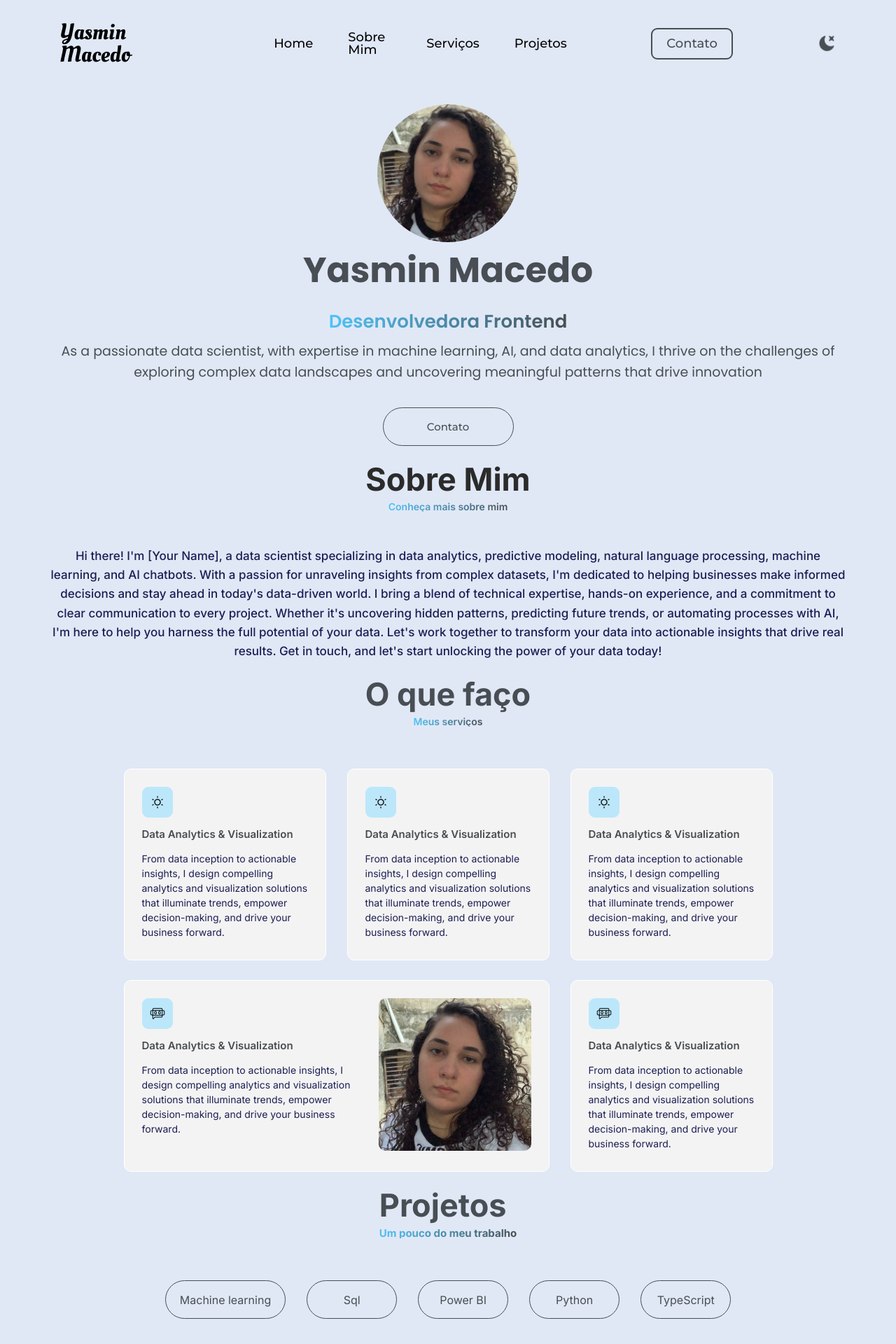
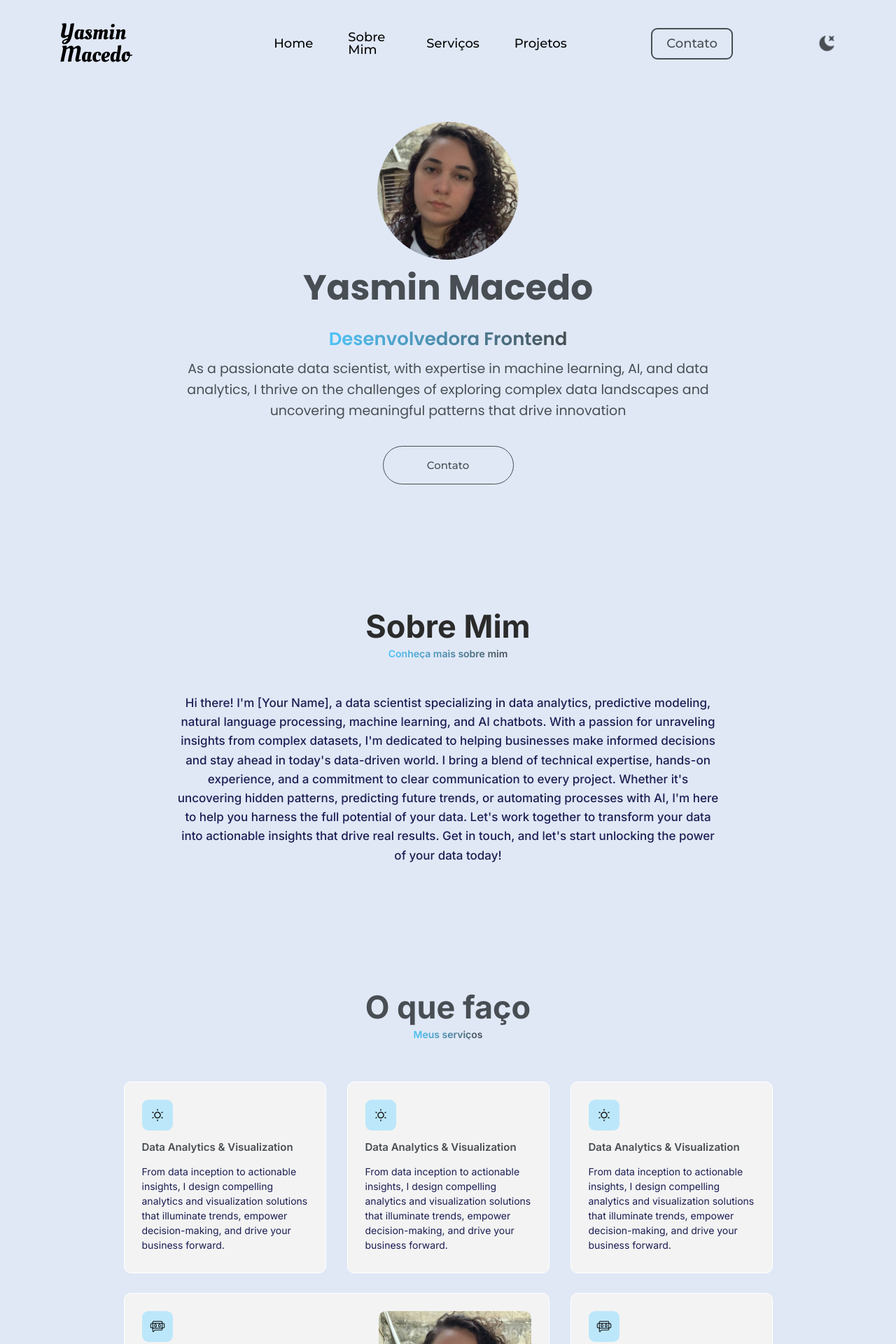
Before and after one commit to yasminmcedo11/portfolio, a Next.js app: page / in a window 1280 px wide. Shown: the top 1920 px of the page at 70% size. Built offline with nearby package versions, Linux system fonts and the light colour scheme.

Commit message:
fix: ajustando distancias entre as secoes

```diff
--- a/src/components/Contato/styles.module.css
+++ b/src/components/Contato/styles.module.css
@@ -3,7 +3,7 @@
 .section {
     display: flex;
     flex-direction: column;
-    margin: 1.5625rem 4.375rem;
+    margin: 11.25rem 4.375rem;
     align-items: center;
     justify-content: center;
     gap: 3.125rem;
@@ -147,4 +147,8 @@
     .redesContainer {
         flex-direction: column;
     }
+
+    .container {
+        margin-bottom: 0rem;
+    }
 }
--- a/src/components/Forms/styles.module.css
+++ b/src/components/Forms/styles.module.css
@@ -69,7 +69,7 @@
     height: 45px;
     background-color: #484E53;
     border-radius: 10px;
-    font-family: 'Raleway', sans-serif;
+    font-family: 'Inter', sans-serif;
     color: #FFFFFF;
     font-weight: 500;
     font-size: 1rem;
--- a/src/components/Home/styles.module.css
+++ b/src/components/Home/styles.module.css
@@ -4,7 +4,7 @@
     display: flex;
     flex-direction: column;
     gap: 2.1875rem;
-    margin: 1.5625rem 4.375rem;
+    margin: 3.125rem 15.625rem;
     justify-content: center;
     align-items: center;
 }
@@ -71,6 +71,6 @@
     }
 
     .container > h2 {
-        margin-left: 5.225rem;
+        text-align: center;
     }
 }
--- a/src/components/Servicos/styles.module.css
+++ b/src/components/Servicos/styles.module.css
@@ -4,7 +4,7 @@
     display: flex;
     flex-direction: column;
     align-items: center;
-    margin: 1.5625rem 4.375rem;
+    margin: 11.25rem 4.375rem;
     gap: 3.75rem;
 }
 
--- a/src/components/SobreMim/styles.module.css
+++ b/src/components/SobreMim/styles.module.css
@@ -5,7 +5,7 @@
     display: flex;
     flex-direction: column;
     gap: 3.125rem;
-    margin: 1.5625rem 4.375rem;
+    margin: 11.25rem 15.625rem;
     justify-content: center;
     align-items: center;
 }
```
Also changed, not shown: src/app/globals.css (line endings or trailing spaces).
